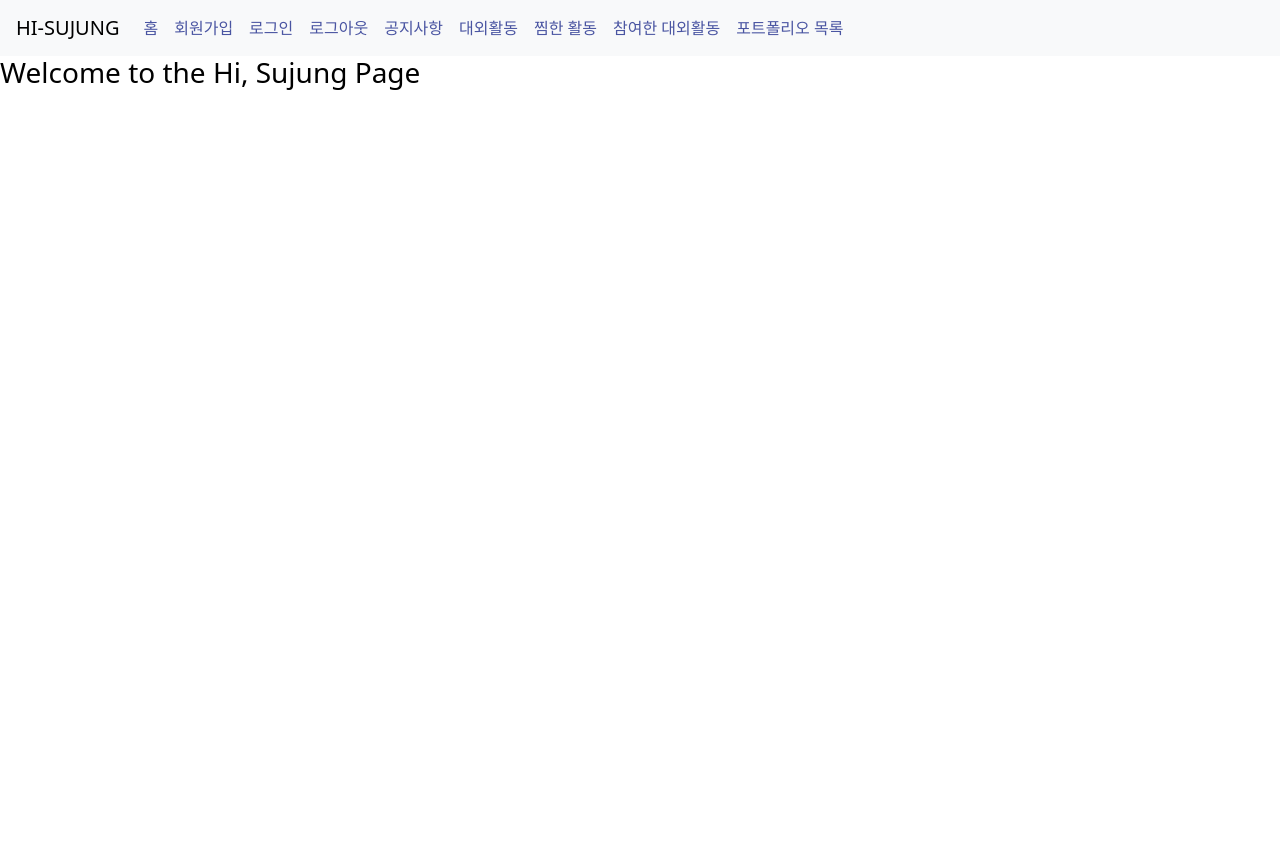
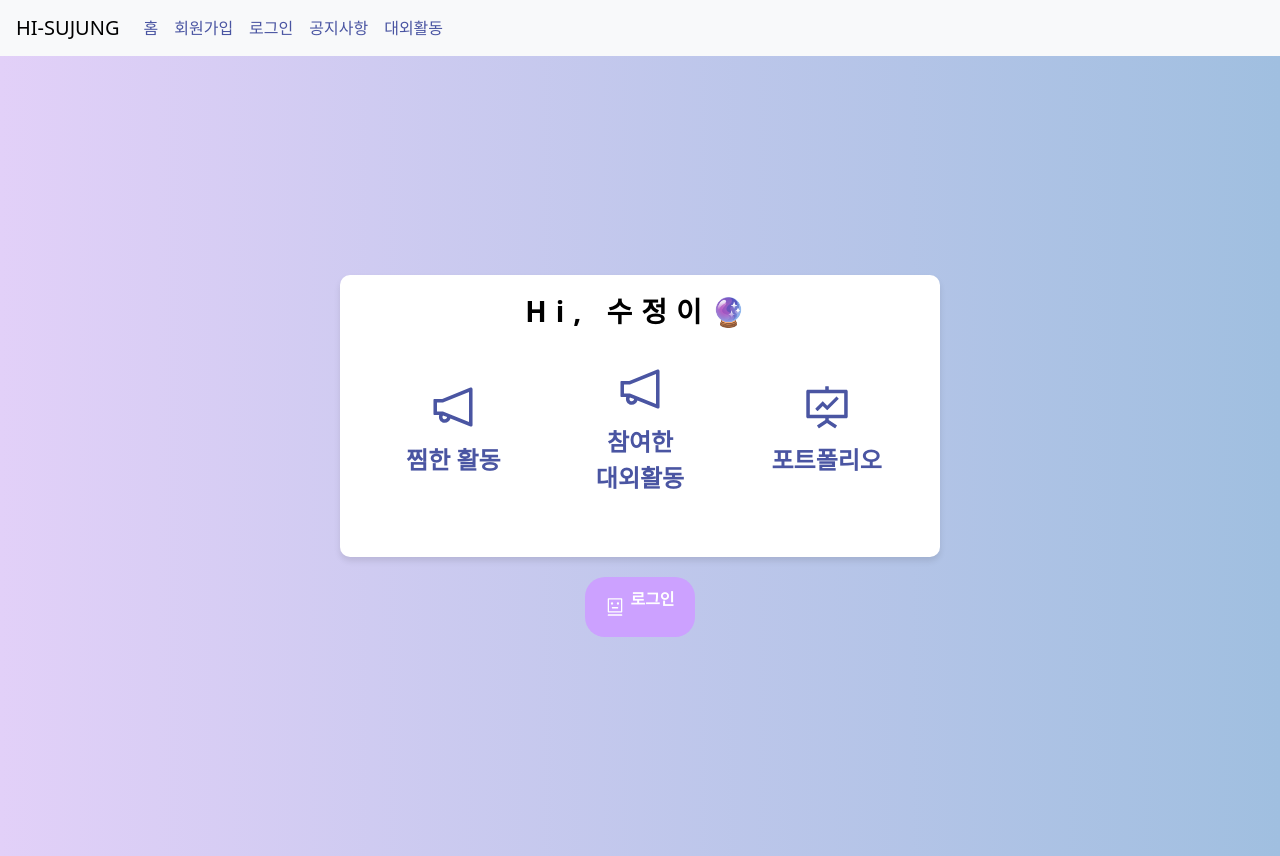
Before and after one commit to hi-sujung/msa-front-web, a React (Create React App) app: page / in a window 1280 px wide. Before the commit the page ends 800 px from the top, so only its background shows below. Built offline with nearby package versions, Linux system fonts and the light colour scheme.

Commit message:
refactor: 인그레스 최종 연결 완료

```diff
--- a/src/components/Header.js
+++ b/src/components/Header.js
@@ -55,15 +55,12 @@ function Header() {
               <Nav.Link as={Link} to="/login" style={linkStyle}>로그인</Nav.Link>
             </Nav.Item>
             <Nav.Item>
-              <Nav.Link as={Link} to="/logout" style={linkStyle}>로그아웃</Nav.Link>
-            </Nav.Item>
-            <Nav.Item>
               <Nav.Link as={Link} to="/noticeList" style={linkStyle}>공지사항</Nav.Link>
             </Nav.Item>
             <Nav.Item>
               <Nav.Link as={Link} to="/activityList" style={linkStyle}>대외활동</Nav.Link>
             </Nav.Item>
-            <Nav.Item>
+            {/* <Nav.Item>
               <Nav.Link as={Link} to="/likedNotice" style={linkStyle}>찜한 활동</Nav.Link>
             </Nav.Item>
             <Nav.Item>
@@ -71,7 +68,7 @@ function Header() {
             </Nav.Item>
             <Nav.Item>
               <Nav.Link as={Link} to="/portfolioList" style={linkStyle}>포트폴리오 목록</Nav.Link>
-            </Nav.Item>
+            </Nav.Item> */}
           </Nav>
         </Navbar.Collapse>
       </Navbar>
--- a/src/pages/Activity.js
+++ b/src/pages/Activity.js
@@ -54,7 +54,7 @@ export default function Activity() {
           setHeartFilled(false);
         }
       } else {
-        const response = await axios.post(`${authActivityUrl}like?actId=${activityId}`, { headers });
+        const response = await axios.post(`${authActivityUrl}like?actId=${activityId}`, null, { headers });
         // const response = await axios.post(`/hisujung/notice/externalact/auth/like?actId=${activityId}`, null, { headers });
         if (response.status === 200) {
           setHeartFilled(true);
--- a/src/pages/ActivityList.js
+++ b/src/pages/ActivityList.js
@@ -14,7 +14,9 @@ function ActivityList() {
   useEffect(() => {
     const fetchActivityList = async () => {
       try {
-        const response = await axios.get(activityUrl);
+        // const response = await axios.get(activityUrl);
+        const response = await axios.get('/hisujung/notice/externalact/');
+
         if (response.status === 200) {
           setActivityList(response.data);
         }
--- a/src/pages/AttendActList.js
+++ b/src/pages/AttendActList.js
@@ -43,9 +43,11 @@ export default function AttendActList() {
       };
 
       const response = await axios.post(`/hisujung/notice/portfolio/auth/create-by-ai?careerField=${careerKeyword}&title=${portfolioTitle}`, null, { headers });
+
       if (response.status === 200) {
         alert('포트폴리오가 자동 생성되었습니다.');
         console.log("포트폴리오 자동 생성 완료");
+        navigate('/portfolioList');
       }
     } catch (error) {
       console.error('Error Auto-Creating portfolio data:', error);
@@ -67,6 +69,7 @@ export default function AttendActList() {
   const handleModalSubmit = () => {
     createAutoPortfolio();
     setModalVisible(false);
+    alert('포트폴리오를 생성합니다.\n약 1분 이상 소요될 수 있습니다.\n완료되면 포트폴리오 페이지로 이동합니다.');
   };
 
   const handleModalCancel = () => {
--- a/src/pages/Home.js
+++ b/src/pages/Home.js
@@ -1,9 +1,72 @@
-import React from 'react';
+import React, { useState, useEffect } from 'react';
+import { Link, useNavigate } from 'react-router-dom';
+import { AiOutlineFundProjectionScreen, AiOutlineNotification, AiOutlineRobot } from 'react-icons/ai';
+import '../styles/Home.css';
+import { useAuth } from './../utils/AuthContext';
 
 function Home() {
+  const navigate = useNavigate();
+  const token = localStorage.getItem('token');
+  const [userName, setUserName] = useState('');
+  const [loggedIn, setLoggedIn] = useState(false);
+
+  useEffect(() => {
+    fetchUserInfo();
+  }, []);
+
+  const fetchUserInfo = async () => {
+    if (token) {
+      // Here, you should make a call to your API to fetch user info
+      // const response = await axios.get('/your-api-endpoint', { headers: { Authorization: `Bearer ${token}` } });
+      // setUserName(response.data.userName);
+      setUserName('user.userName'); // This is just a placeholder. Replace it with actual userName from response.
+      setLoggedIn(true);
+    }
+  };
+
+  const handleLogout = () => {
+    localStorage.removeItem('token'); // 토큰 삭제
+    alert('로그아웃되었습니다.');
+    setLoggedIn(false);
+    navigate('/');
+  };
+
+  const handleLogin = () => {
+    navigate('/login'); // 로그인 페이지로 이동
+  };
+
   return (
-    <div>
-      <h1>Welcome to the Hi, Sujung Page</h1>
+    <div className="homeLinearGradient">
+      <div className="homeContainer">
+        <div className="homeOuterBox">
+          <h1 className="homeTitle">
+            {/* {userName ? `Hi, ${userName} 수정이🔮` : 'Hi, 수정이🔮'} */}
+            Hi, 수정이🔮
+          </h1>
+          <div className="homeRow">
+            <Link to="/likedNotice" className="homeButton homeSecondButton">
+              <AiOutlineNotification size={50} className="homeButtonIcon" />
+              <p className="homeButtonText">찜한 활동</p>
+            </Link>
+            <Link to="/attendActList" className="homeButton homeThirdButton">
+              <AiOutlineNotification size={50} className="homeButtonIcon" />
+              <p className="homeButtonText homeThirdButtonText">참여한<br />대외활동</p>
+            </Link>
+            <Link to="/portfolioList" className="homeButton homeFirstButton">
+              <AiOutlineFundProjectionScreen size={50} className="homeButtonIcon" />
+              <p className="homeButtonText">포트폴리오</p>
+            </Link>
+          </div>
+        </div>
+        <div className="homeChatBotButton">
+          <AiOutlineRobot size={20} />
+          {loggedIn ? (
+            <p className="homeChatBotButtonText" onClick={handleLogout}>로그아웃</p>
+          ) : (
+            <p className="homeChatBotButtonText" onClick={handleLogin}>로그인</p>
+          )}
+        </div>
+      </div>
     </div>
   );
 }
--- a/src/setupProxy.js
+++ b/src/setupProxy.js
@@ -5,7 +5,7 @@ module.exports = function(app) {
     '/hisujung',
     createProxyMiddleware({
       // target: 'http://34.97.29.41:80', // 인그레스 IP 주소 추가
-      target: 'http://34.47.73.186', // 인그레스 IP 주소 추가
+      target: 'http://34.97.29.41', // 인그레스 IP 주소 추가
       changeOrigin: true,
     })
   );
--- /dev/null
+++ b/src/styles/Home.css
@@ -0,0 +1,102 @@
+.homeLinearGradient {
+    display: flex;
+    flex-direction: column;
+    align-items: center;
+    justify-content: center;
+    height: 100vh;
+    background: linear-gradient(to right, #E2D0F8, #A0BFE0);
+  }
+
+  .homeContainer {
+    width: 100%;
+    display: flex;
+    flex-direction: column;
+    align-items: center;
+    justify-content: center;
+  }
+
+  .homeOuterBox {
+    width: 90%;
+    max-width: 600px;
+    background-color: white;
+    border-radius: 10px;
+    padding: 20px;
+    box-shadow: 0px 4px 6px rgba(0, 0, 0, 0.1);
+    display: flex;
+    flex-direction: column;
+    align-items: center;
+  }
+
+  .homeTitle {
+    font-size: 28px;
+    color: black;
+    font-weight: 700;
+    text-align: center;
+    letter-spacing: 9px;
+    margin-bottom: 20px;
+  }
+
+  .homeRow {
+    width: 100%;
+    display: flex;
+    flex-wrap: wrap;
+    justify-content: space-around;
+    margin-bottom: 10px;
+  }
+
+  .homeButton {
+    flex: 1;
+    max-width: 45%;
+    padding: 20px;
+    margin: 10px;
+    border-radius: 10px;
+    border: 2px solid transparent;
+    text-align: center;
+    font-weight: bold;
+    color: #fff;
+    text-decoration: none;
+    display: flex;
+    flex-direction: column;
+    align-items: center;
+    justify-content: center;
+  }
+
+  .homeFirstButton {
+    background-color: #CCA1FF;
+  }
+
+  .homeSecondButton {
+    background-color: #DAD2DE;
+  }
+
+  .homeThirdButton {
+    background-color: white;
+    border-color: #6A6FB3;
+    color: #6A6FB3;
+  }
+
+  .homeButtonIcon {
+    margin-bottom: 10px;
+  }
+
+  .homeChatBotButton {
+    margin-top: 20px;
+    padding: 10px 20px;
+    border-radius: 20px;
+    background-color: #CCA1FF;
+    display: flex;
+    align-items: center;
+    justify-content: center;
+    text-decoration: none;
+    color: white;
+    font-weight: bold;
+  }
+
+  .homeChatBotButtonIcon {
+    margin-right: 5px;
+  }
+
+  .homeChatBotButtonText {
+    margin-left: 5px;
+    font-weight: bold;
+  }
```
